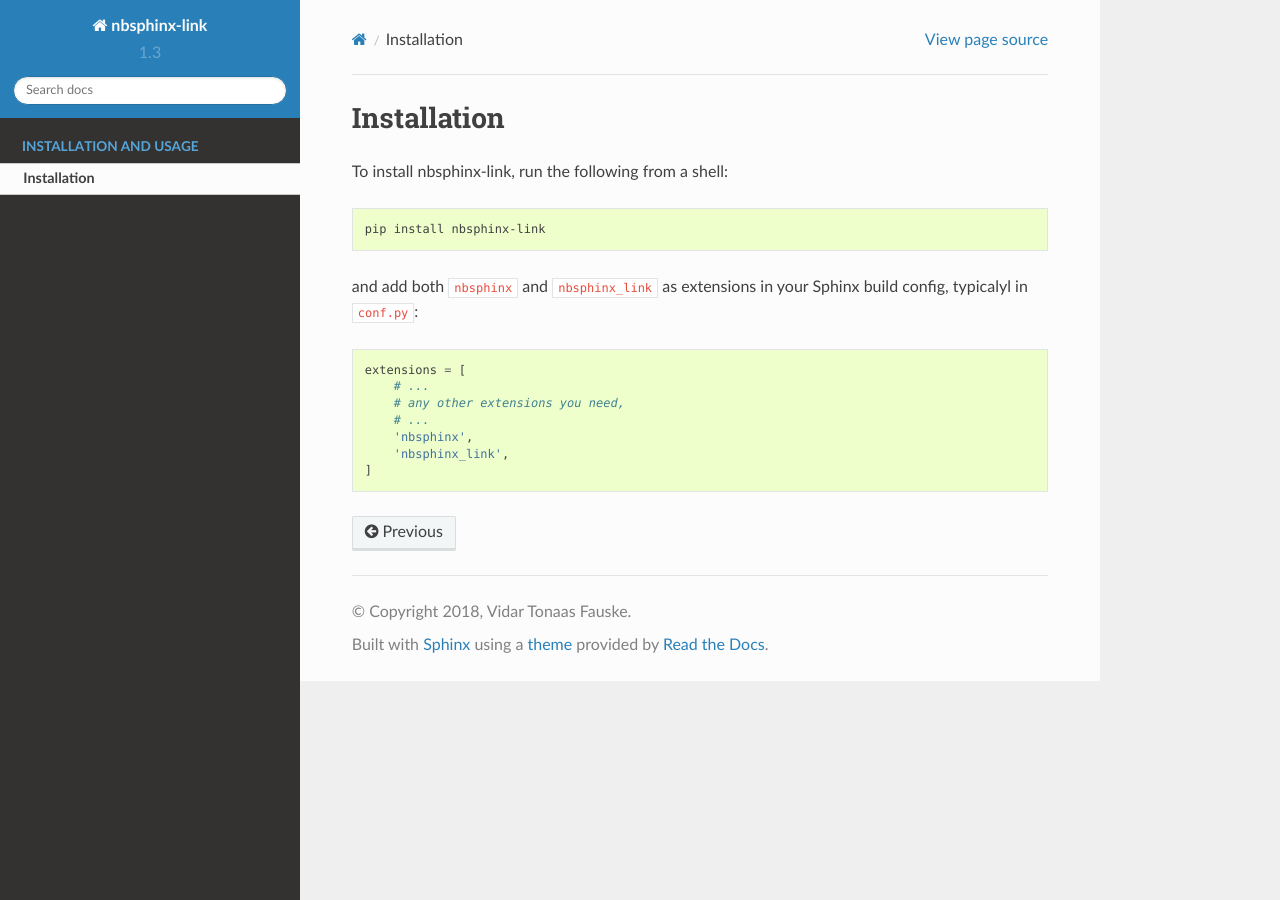
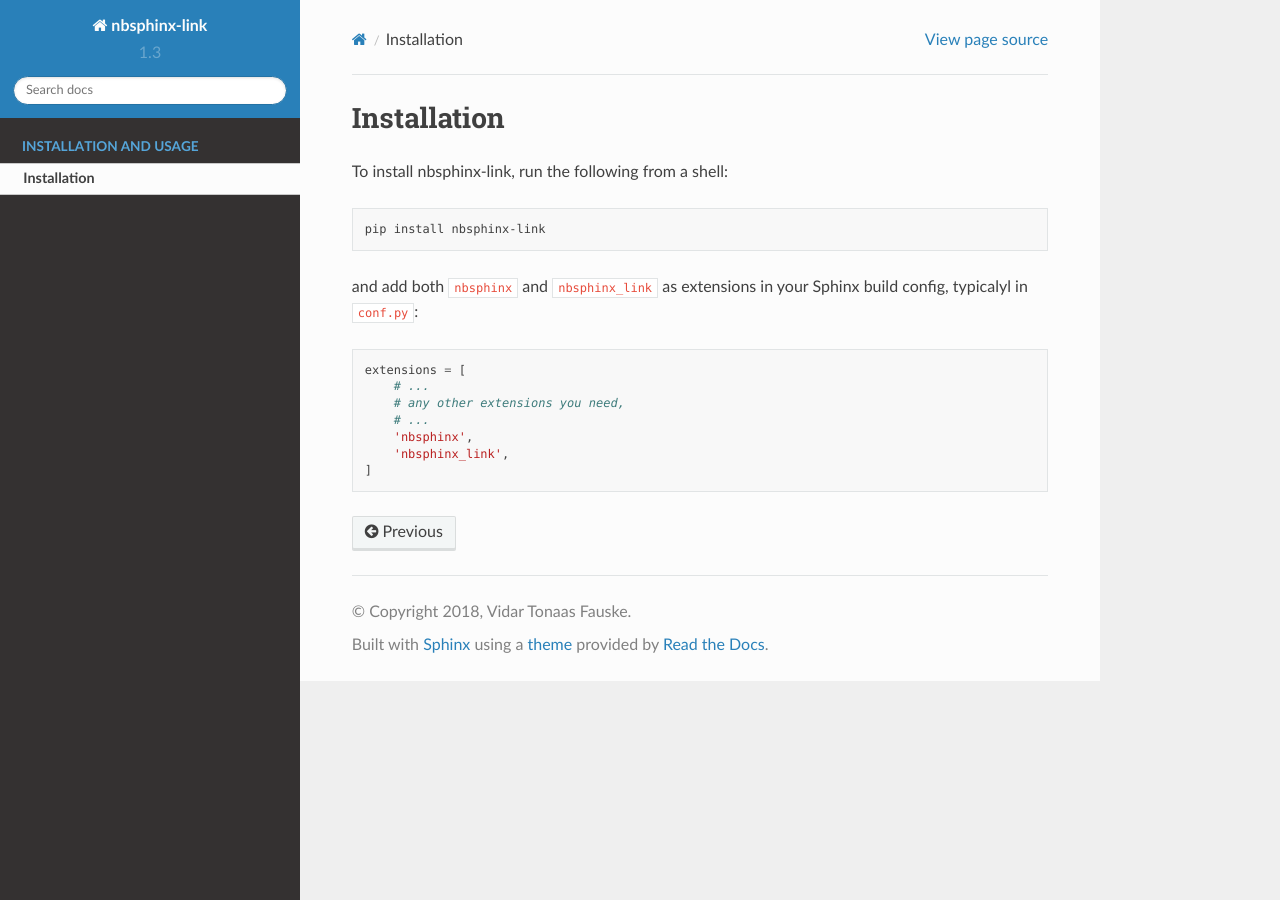
Before and after one commit to vidartf/nbsphinx-link, a Sphinx documentation site: the page built from docs/source/installing.ipynb, in a window 1280 px wide. Built offline with Sphinx 7.4.7 and the Read the Docs theme 2.0.0, drawn with Linux system fonts in a browser that asks for light colours; pages that are not in the unit, such as notebooks, are missing from menus.

Commit message:
Keep old theme for consistency

```diff
--- a/docs/source/conf.py
+++ b/docs/source/conf.py
@@ -63,6 +63,7 @@
 extensions = [
     'nbsphinx',
     'nbsphinx_link',
+    "IPython.sphinxext.ipython_console_highlighting",
 ]
 
 # Add any paths that contain templates here, relative to this directory.
@@ -90,7 +91,9 @@
 exclude_patterns = []
 
 # The name of the Pygments (syntax highlighting) style to use.
-pygments_style = 'sphinx'
+pygments_style = 'default'
+
+language = "en"
 
 
 # -- Options for HTML output -------------------------------------------------
@@ -101,9 +104,10 @@
 # docs.readthedocs.org
 on_rtd = os.environ.get('READTHEDOCS', None) == 'True'
 
+html_theme = 'sphinx_rtd_theme'
+
 if not on_rtd:  # only import and set the theme if we're building docs locally
     import sphinx_rtd_theme
-    html_theme = 'sphinx_rtd_theme'
     html_theme_path = [sphinx_rtd_theme.get_html_theme_path()]
 
 # otherwise, readthedocs.org uses their theme by default, so no need to specify it
```
